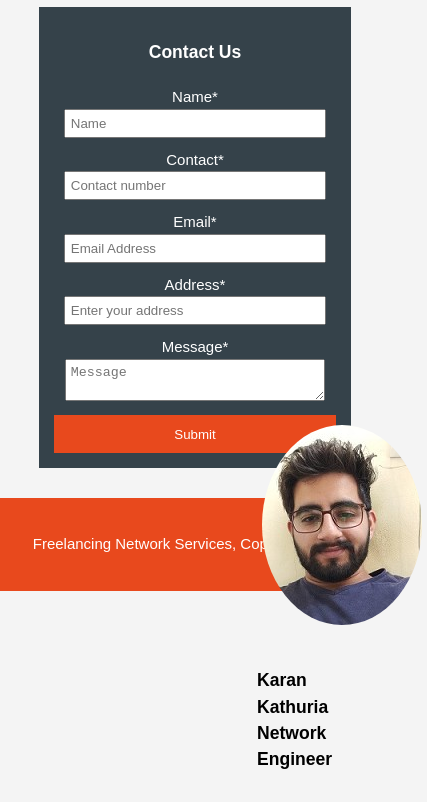
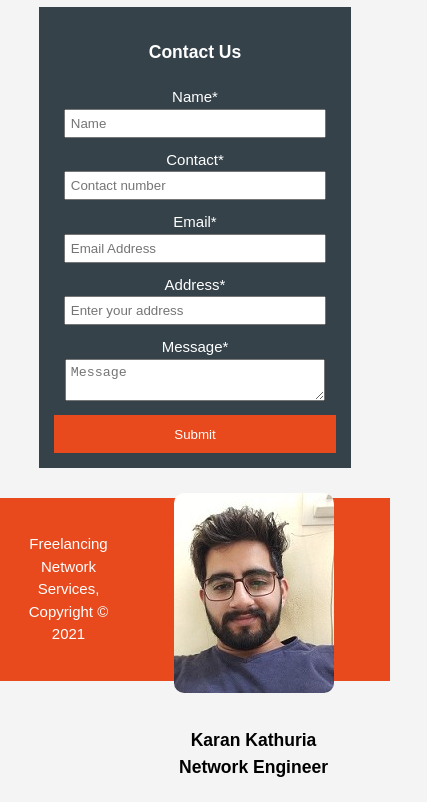
Before and after one commit to karankathuria123/networkservices.github.io, a plain HTML site: page services.html in a window 390 px wide. Shown: the part 1367-2169 px from the top of the page, 427 px wide, since content can reach past the window. Drawn offline with Linux system fonts and the light colour scheme.

Commit message:
Network Services
For testing only

```diff
--- a/css/style.css
+++ b/css/style.css
@@ -152,26 +152,28 @@ aside#sidebar .quote div{
 }
 
 /* Photo Container*/
-aside#photosection{
+.photocontainer{
   float: right;
-  width: 30%;
-  margin-right: 4%;
-
+  margin-top: -15%;
+  width: 23%;
+  margin-right: 10%;
+  text-align: center;
 }
 
-aside#photosection .photocontainer{
+/* .photocontainer{
   margin-top: -15%;
-  position: absolute;
   width: 23%;
-}
+  border-color: black;
+  border-style: solid;
+} */
 
-aside#photosection .photocontainer img{
+.photocontainer img{
   height: 50%;
   border-radius: 60%;
   padding: 5px;
 }
 
-aside#photosection .photocontainer .name{
+.photocontainer .name{
   float: right;
   position:relative;
   padding-top: 15%;
@@ -210,7 +212,8 @@ footer{
   #newsletter form,
   #boxes .box,
   article#main-col,
-  aside#sidebar{
+  aside#sidebar,
+  aside#photosection{
     float:none;
     text-align:center;
     width:100%;
@@ -233,4 +236,28 @@ footer{
     width:100%;
     margin-bottom:5px;
   }
+
+/*   aside#photosection{
+    float: none;
+    width: 80%;
+    margin: 10px;
+  } */
+
+  .photocontainer {
+    margin: auto;
+    width: 70%;
+    text-align: center;
+    position: relative;
+    padding-top: 10px;
+  }
+
+ .photocontainer .name {
+    float: none;
+    padding: 5px;
+  }
+
+  .photocontainer img {
+    border-radius: 15px;
+  }
+
 }
--- a/services.html
+++ b/services.html
@@ -92,14 +92,14 @@
         </div>
       </aside>
     </div>
-    <aside id="photosection">
-      <div class="photocontainer">
-        <img src=".\img\selfphoto.jpg" alt="Karan Kathuria - Owner">
-        <h3 class="name">Karan Kathuria<br> <span class="designation">Network Engineer</span></h3>
-        <!-- <h5 class="name">Network Engineer</h5>
+    <!-- <aside id="photosection"> -->
+    <div class="photocontainer">
+      <img src=".\img\selfphoto.jpg" alt="Karan Kathuria - Owner">
+      <h3 class="name">Karan Kathuria<br> <span class="designation">Network Engineer</span></h3>
+      <!-- <h5 class="name">Network Engineer</h5>
         <h6 class="name">Click here to connect on LinkedIn</h6> -->
-      </div>
-    </aside>
+    </div>
+    <!-- </aside> -->
   </section>
 
   <footer>
```
